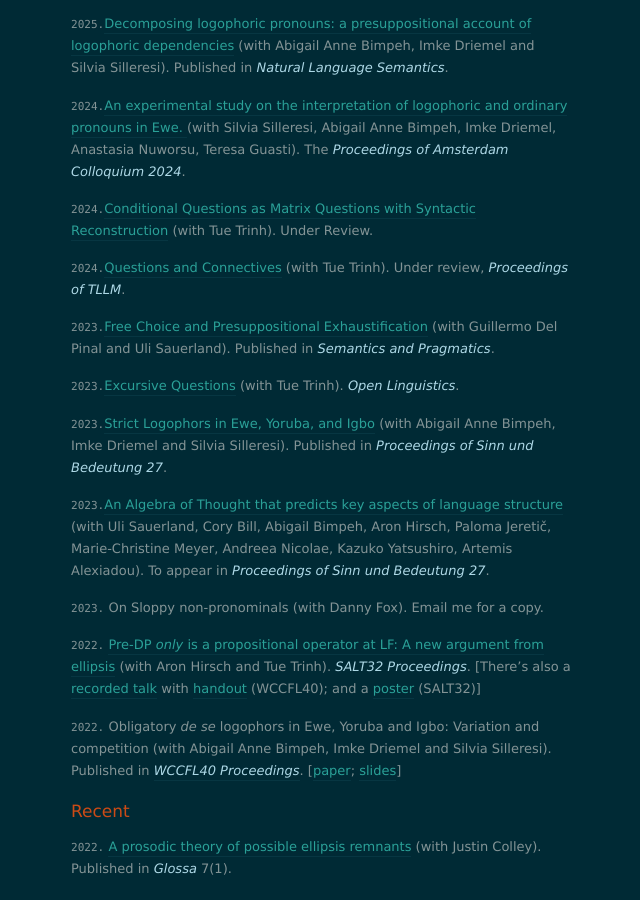
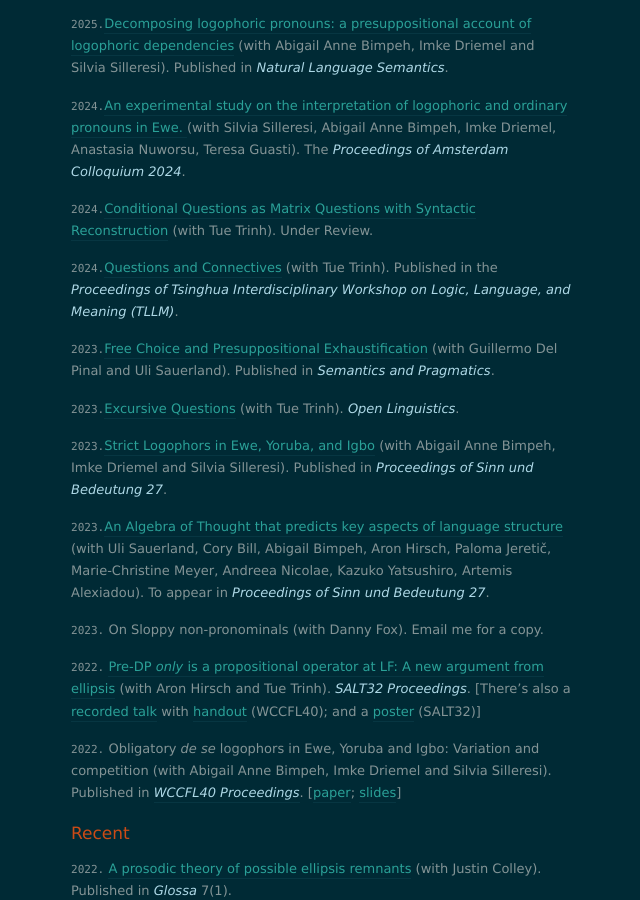
Before and after one commit to itaibassi/itaibassi.github.io, a Jekyll site: the page built from papers/index.markdown, in a window 1280 px wide and 900 px high, scrolled down 455 px. Shown: the whole window, without its empty margins (319-959 px from the left). Built offline with Jekyll 4.4.1, drawn with Linux system fonts in a browser that asks for light colours; nearby versions of some CDN libraries.

Commit message:
Update index.markdown

```diff
--- a/papers/index.markdown
+++ b/papers/index.markdown
@@ -28,7 +28,7 @@ dependencies](https://link.springer.com/epdf/10.1007/s11050-025-09242-x?sharing_
 
 `2024.`[Conditional Questions as Matrix Questions with Syntactic Reconstruction](https://www.dropbox.com/scl/fi/6lct72ppsm8js2i3j6etz/_Bassi_Trinh_CQs-draft.pdf?rlkey=qzqjx1lzoqlg5um6gtjthgxg7&st=9d80l73i&dl=0) (with Tue Trinh). Under Review.
 
-`2024.`[Questions and Connectives](trinhhuutue.com/wp-content/uploads/2024/08/trinhbassi2024questions.pdf) (with Tue Trinh). Under review, *<font color="lightblue"> Proceedings of TLLM</font>*.
+`2024.`[Questions and Connectives](trinhhuutue.com/wp-content/uploads/2024/08/trinhbassi2024questions.pdf) (with Tue Trinh). Published in the *<font color="lightblue"> Proceedings of Tsinghua Interdisciplinary Workshop on Logic, Language, and Meaning (TLLM)</font>*.
 
 
 
```
